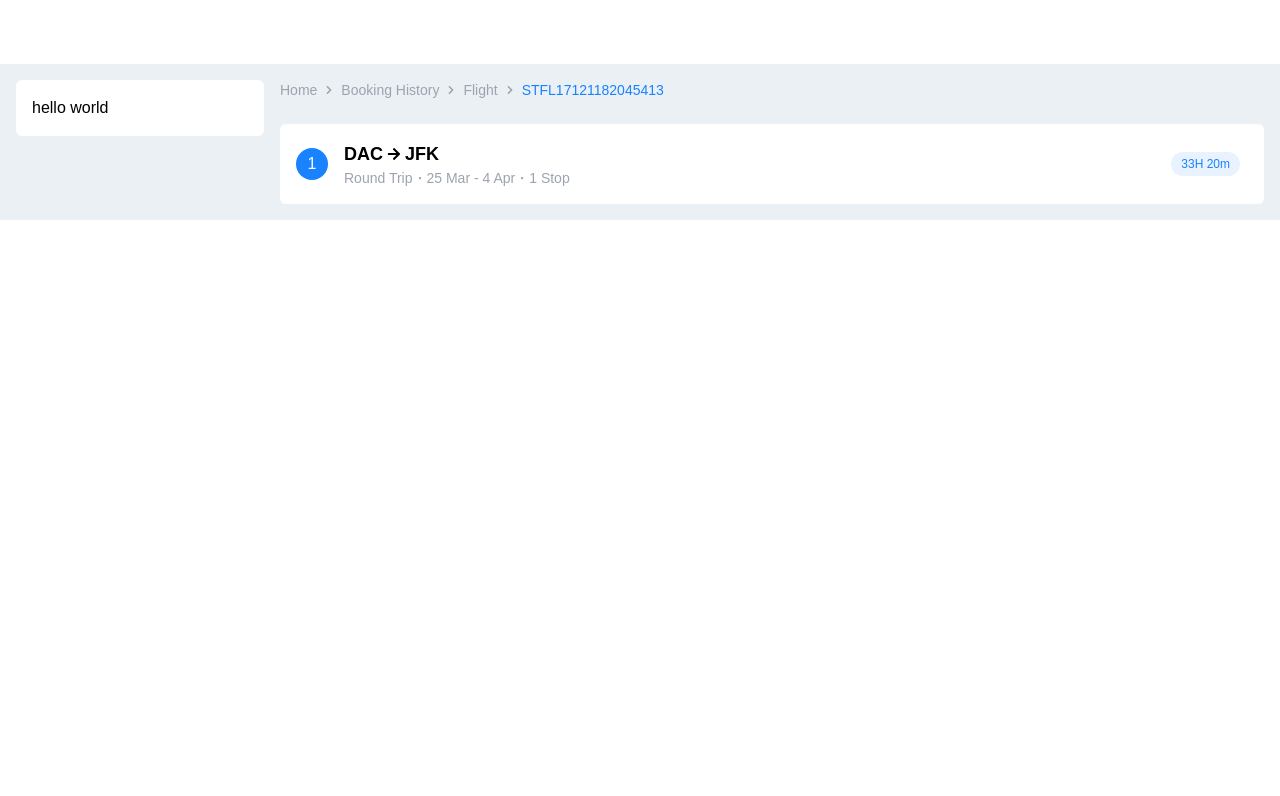
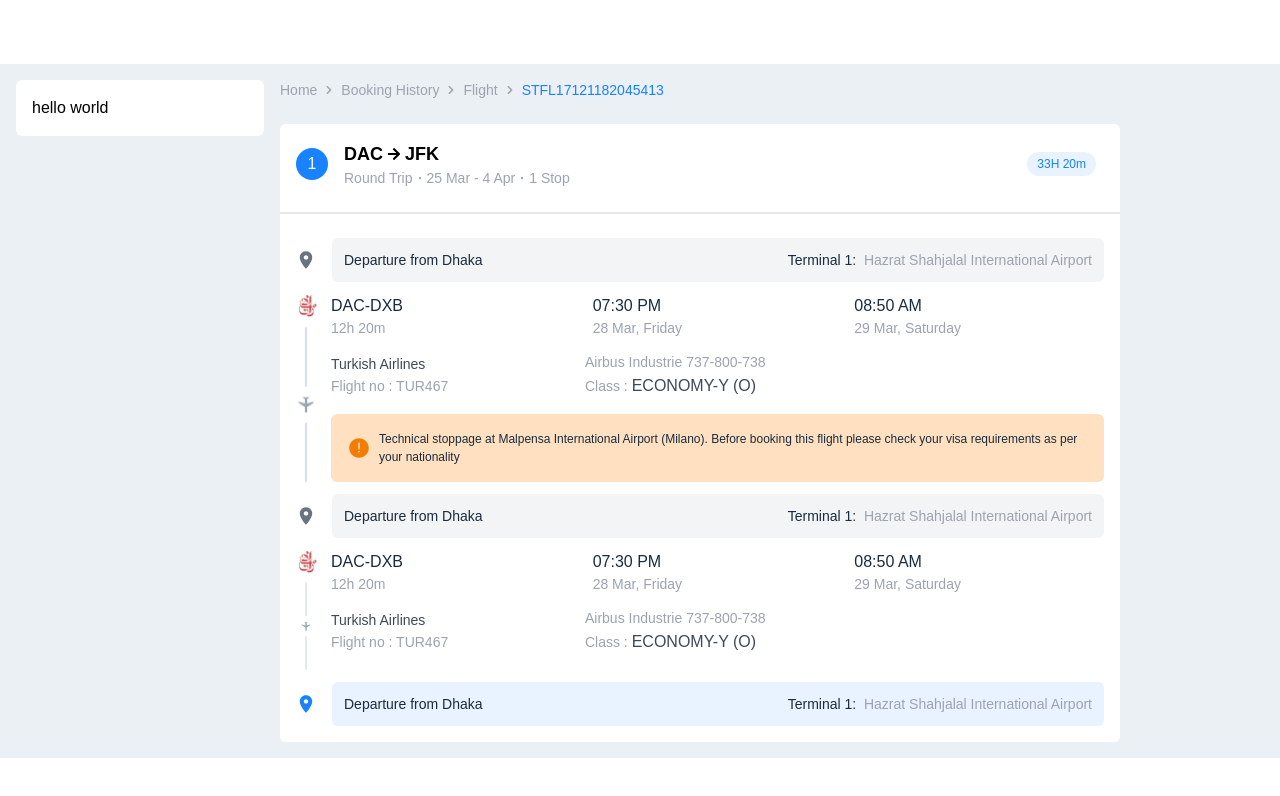
Before and after one commit to shaon07/sharetrip, a React (Vite) app: page / in a window 1280 px wide. Shown: the top 796 px of the page. Built offline with nearby package versions, Linux system fonts and the light colour scheme; a web font is replaced by a local one.

Commit message:
[add] initial card design

```diff
--- a/src/Container/HomePageContainer/views/FlightDetails.tsx
+++ b/src/Container/HomePageContainer/views/FlightDetails.tsx
@@ -1,11 +1,12 @@
 import RoundChip from "../../../components/RoundChip";
 import FlightTripDetail from "../../../components/FlightTripDetail";
 import Chip from "../../../components/Chip";
+import FlightDetailCard from "../../../components/FlightDetailCard";
 
 export default function FlightDetails() {
   return (
-    <div className="bg-white rounded-md p-4">
-      <div className="flex items-center gap-4">
+    <div className="bg-white rounded-md w-full max-w-[840px]">
+      <div className="flex items-center gap-4 p-4">
         <RoundChip>1</RoundChip>
         <div className="flex items-center justify-between w-full">
           <FlightTripDetail
@@ -15,10 +16,13 @@
             date="25 Mar - 4 Apr"
             stops={1}
           />
-          <Chip>
-            33H 20m
-          </Chip>
+          <Chip>33H 20m</Chip>
         </div>
+      </div>
+      <hr className="bg-gray-200 h-[2px] my-2" />
+
+      <div>
+        <FlightDetailCard />
       </div>
     </div>
   );
--- /dev/null
+++ b/src/components/Alert/index.tsx
@@ -0,0 +1,25 @@
+import React, { ReactNode } from "react";
+import { IoIosAlert } from "react-icons/io";
+
+type AlertProps = {
+  type?: "warning" | "success";
+  description?: string | ReactNode;
+};
+
+export default function Alert({
+  type = "warning",
+  description = "",
+}: AlertProps) {
+  return (
+    <div
+      className={`flex items-center gap-2 ${
+        type === "warning" ? "bg-secondary-orange" : "bg-green-100"
+      } p-4 rounded-md`}
+    >
+      <span>
+        <IoIosAlert size={24} className="" color="#F27D00" />
+      </span>
+      <p className="text-dark text-[12px]">{description}</p>
+    </div>
+  );
+}
--- /dev/null
+++ b/src/components/FlightDetailCard/index.tsx
@@ -0,0 +1,74 @@
+import DestinationTitle from "./views/DestinationTitle";
+import { IoMdPin } from "react-icons/io";
+import FlightTimeLine from "./views/FlightTimeLine";
+import DestinationDetail from "./views/DestinationDetail";
+
+export default function FlightDetailCard() {
+  return (
+    <div className="bg-white p-4 rounded-md">
+      <div className="flex items-center gap-4">
+        <span>
+          <IoMdPin size={20} color="#6B7280" />
+        </span>
+        <DestinationTitle
+          type="secondary"
+          from="Departure from Dhaka"
+          to={
+            <span>
+              <strong className="font-medium text-dark">
+                Terminal 1:&nbsp;
+              </strong>{" "}
+              Hazrat Shahjalal International Airport
+            </span>
+          }
+        />
+      </div>
+
+      <div className="flex items-between gap-3 mt-3">
+        <FlightTimeLine />
+        <DestinationDetail isWarning />
+      </div>
+
+      <div className="flex items-center gap-4 mt-3">
+        <span>
+          <IoMdPin size={20} color="#6B7280" />
+        </span>
+        <DestinationTitle
+          type="secondary"
+          from="Departure from Dhaka"
+          to={
+            <span>
+              <strong className="font-medium text-dark">
+                Terminal 1:&nbsp;
+              </strong>{" "}
+              Hazrat Shahjalal International Airport
+            </span>
+          }
+        />
+      </div>
+
+      <div className="flex items-between gap-3 mt-3">
+        <FlightTimeLine />
+        <DestinationDetail />
+      </div>
+
+      <div className="flex items-center gap-4 mt-3">
+        <span>
+          <IoMdPin size={20} color="#1882FF" />
+        </span>
+        <DestinationTitle
+          type="primary"
+          from="Departure from Dhaka"
+          to={
+            <span>
+              <strong className="font-medium text-dark">
+                Terminal 1:&nbsp;
+              </strong>{" "}
+              Hazrat Shahjalal International Airport
+            </span>
+          }
+        />
+      </div>
+    </div>
+  );
+}
--- /dev/null
+++ b/src/components/FlightDetailCard/views/DestinationDetail.tsx
@@ -0,0 +1,63 @@
+import FareCard from "./FareCard";
+import Alert from "../../Alert";
+
+type DestinationDetailProps = {
+  isWarning?: boolean;
+};
+
+export default function DestinationDetail({
+  isWarning = false,
+}: DestinationDetailProps) {
+  return (
+    <div className="w-full flex flex-col gap-3">
+      <div className="flex items-center flex-wrap gap-3 w-full">
+        <FareCard title="DAC-DXB" description="12h 20m" className="flex-1" />
+        <FareCard
+          title="07:30 PM"
+          description="28 Mar, Friday"
+          className="flex-1"
+        />
+        <FareCard
+          title="08:50 AM"
+          description="29 Mar, Saturday"
+          className="flex-1"
+        />
+      </div>
+
+      <div className="flex items-center flex-wrap gap-3 w-full max-w-[31rem]">
+        <FareCard
+          title={
+            <span className="text-sm text-dark-100">Turkish Airlines</span>
+          }
+          description="Flight no : TUR467"
+          className="flex-1"
+        />
+        <FareCard
+          title={
+            <span className="text-sm text-gray-400 font-normal">
+              Airbus Industrie 737-800-738
+            </span>
+          }
+          description={
+            <span>
+              Class :{" "}
+              <strong className="font-medium text-dark-100 text-base">
+                ECONOMY-Y (O)
+              </strong>
+            </span>
+          }
+          className="flex-1"
+        />
+      </div>
+
+      {isWarning && (
+        <div className="mt-1">
+          <Alert
+            type="warning"
+            description="Technical stoppage at Malpensa International Airport (Milano). Before booking this flight please check your visa requirements as per your nationality"
+          />
+        </div>
+      )}
+    </div>
+  );
+}
--- /dev/null
+++ b/src/components/FlightDetailCard/views/DestinationTitle.tsx
@@ -0,0 +1,20 @@
+import { ReactNode } from "react";
+
+type DestinationTitleProps = {
+    from: string | ReactNode;
+    to: string | ReactNode;
+    type?: "primary" | "secondary";
+    className?: string;
+}
+export default function DestinationTitle({from, to, type="primary", className=""}:DestinationTitleProps) {
+  return (
+    <div className={`${type === "primary" ? "bg-gray-light-100":"bg-gray-100"} p-3 rounded-md w-full flex items-center justify-between ${className}`}>
+      <span className='text-dark font-medium text-sm'>
+        {from}
+      </span>
+      <span className='text-sm text-gray-400'>
+        {to}
+      </span>
+    </div>
+  )
+}
--- /dev/null
+++ b/src/components/FlightDetailCard/views/FareCard.tsx
@@ -0,0 +1,15 @@
+import React, { ReactNode } from "react";
+
+type FareCardProps = {
+  title: string | ReactNode;
+  description: string | ReactNode;
+  className?: string;
+};
+export default function FareCard({ title, description, className="" }: FareCardProps) {
+  return (
+    <div className={`flex flex-col ${className}`}>
+      <span className="text-dark font-medium">{title}</span>
+      <span className="text-gray-400 font-normal text-sm">{description}</span>
+    </div>
+  );
+}
--- /dev/null
+++ b/src/components/FlightDetailCard/views/FlightTimeLine.tsx
@@ -0,0 +1,17 @@
+import TimeLine from "../../../assets/timeline.png";
+import plan from "../../../assets/Emirates.png";
+
+export default function FlightTimeLine() {
+  return (
+    <div className="flex flex-col gap-2">
+      <img
+        src={plan}
+        width={24}
+        height={24}
+        className="w-6 h-6 object-cover"
+        alt="time"
+      />
+      <img src={TimeLine} width={30} height={30} className="w-5 h-full object-cover" alt="time" />
+    </div>
+  );
+}
--- a/tailwind.config.js
+++ b/tailwind.config.js
@@ -11,7 +11,9 @@
         'gray-light-100':'#E8F3FF',
         'primary': '#1882FF',
         'secondary-orange': '#FFE1C2',
-        'primary-orange':'#F27D00'
+        'primary-orange':'#F27D00',
+        'dark': '#1A2B3D',
+        'dark-100':'#3E4957'
       }
     },
   },
```
Also changed, not shown: src/assets/Emirates.png (added), src/assets/timeline.png (added).
